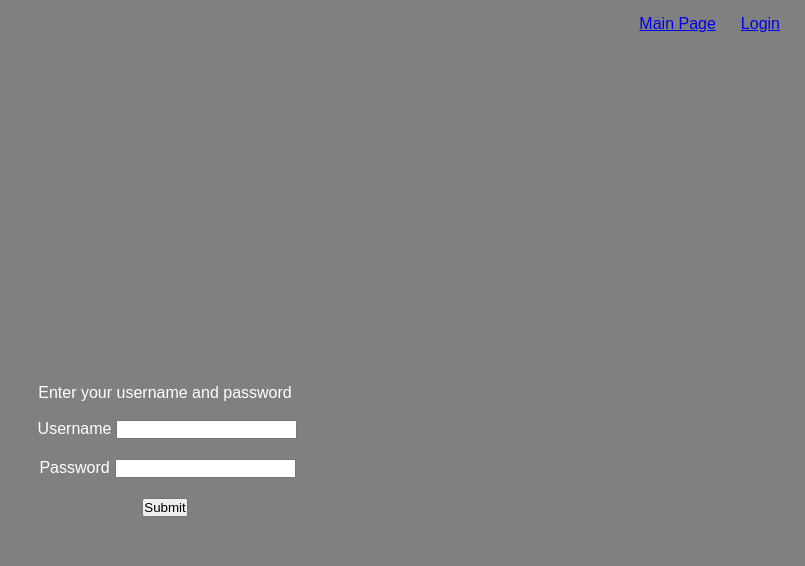
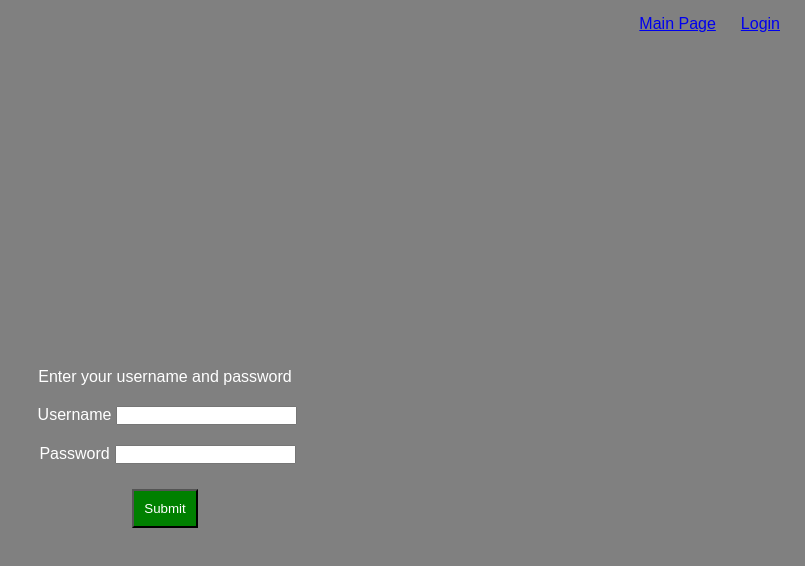
Before and after one commit to edinvnode/advanced-forum-app, a React (Create React App) app in the folder frontend/: page /login in a window 1280 px wide. Shown: the top 566 px of the page, without its empty margins (475-1280 px from the left). Built offline with nearby package versions, Linux system fonts and the light colour scheme; the HTML template or start-up script is replaced by a standard one.

Commit message:
Button change

```diff
--- a/frontend/src/components/LoginForm.js
+++ b/frontend/src/components/LoginForm.js
@@ -3,9 +3,8 @@ import React from 'react';
 const LoginForm = () => {
   return (
     <div className="form">
-      <p>Enter your username and password</p>
-      <br></br>
       <form>
+        <p>Enter your username and password</p>
         <div>
           <label>Username</label>
           <input type="text" />
--- a/frontend/src/index.css
+++ b/frontend/src/index.css
@@ -46,3 +46,10 @@ form {
 form div label {
   margin: 5px;
 }
+
+button {
+  margin: 5px;
+  padding: 10px;
+  background-color: green;
+  color: white;
+}
```
